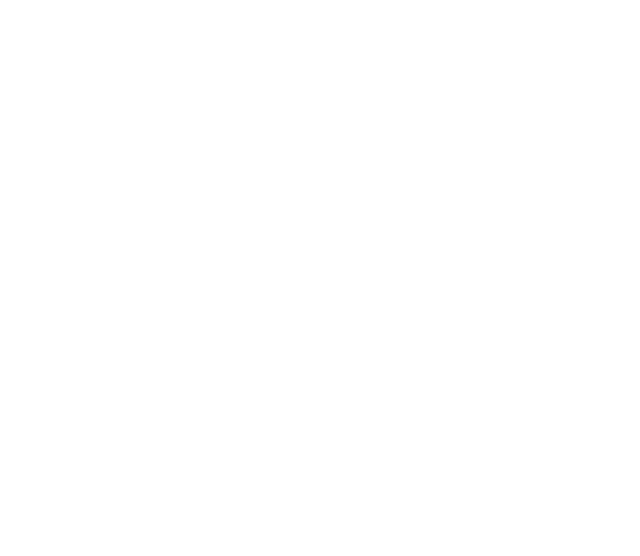
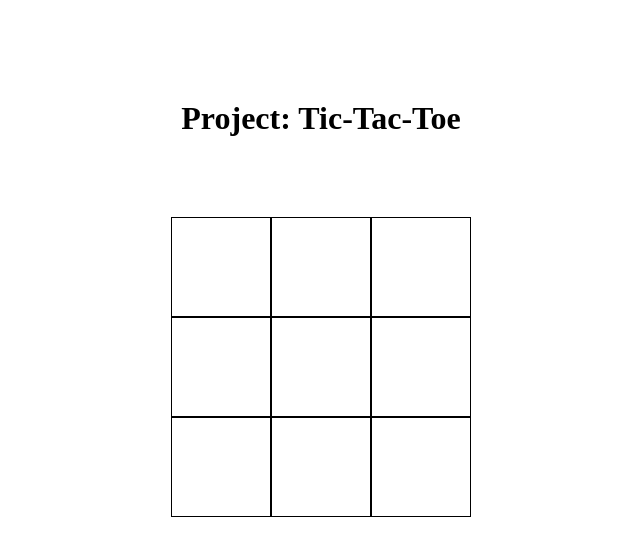
Before and after one commit to Siar416/Project-TicTacToe, a plain HTML site: page index.html in a window 1280 px wide. Shown: the whole page, without its empty margins (319-959 px from the left). Drawn offline with Linux system fonts and the light colour scheme.

Commit message:
Created heading and setup grid for game

```diff
--- a/index.html
+++ b/index.html
@@ -9,7 +9,23 @@
         <link rel="stylesheet" href="styles.css">
     </head>
     <body>
+        <div class='heading'>
+            <h1>Project: Tic-Tac-Toe</h1>
+        </div>
 
+        <div class='gameBoard'>
+            <div class='gridArea' data-index="0"></div>
+            <div class='gridArea' data-index="1"></div>
+            <div class='gridArea' data-index="2"></div>
+            <div class='gridArea' data-index="3"></div>
+            <div class='gridArea' data-index="4"></div>
+            <div class='gridArea' data-index="5"></div>
+            <div class='gridArea' data-index="6"></div>
+            <div class='gridArea' data-index="7"></div>
+            <div class='gridArea' data-index="8"></div>
+
+
+        </div>
 
 
 
--- a/main.js
+++ b/main.js
@@ -0,0 +1,3 @@
+const GameBoardObj = {
+    gamebord: ['X', 'O'],
+};
--- a/styles.css
+++ b/styles.css
@@ -0,0 +1,23 @@
+.heading {
+    text-align: center;
+    margin-top: 100px;
+}
+
+.gameBoard {
+    display: grid;
+    grid-template-columns: repeat(3, 100px);
+    justify-content: center;
+    text-align: center;
+    grid-auto-rows: minmax(100px, auto);
+    margin-top: 80px;
+
+}
+
+.gridArea {
+    border: 1px solid black;
+    box-sizing: border-box;
+    display: flex;
+    justify-content: center;
+    text-align: center;
+    padding: 35px;
+}
```
